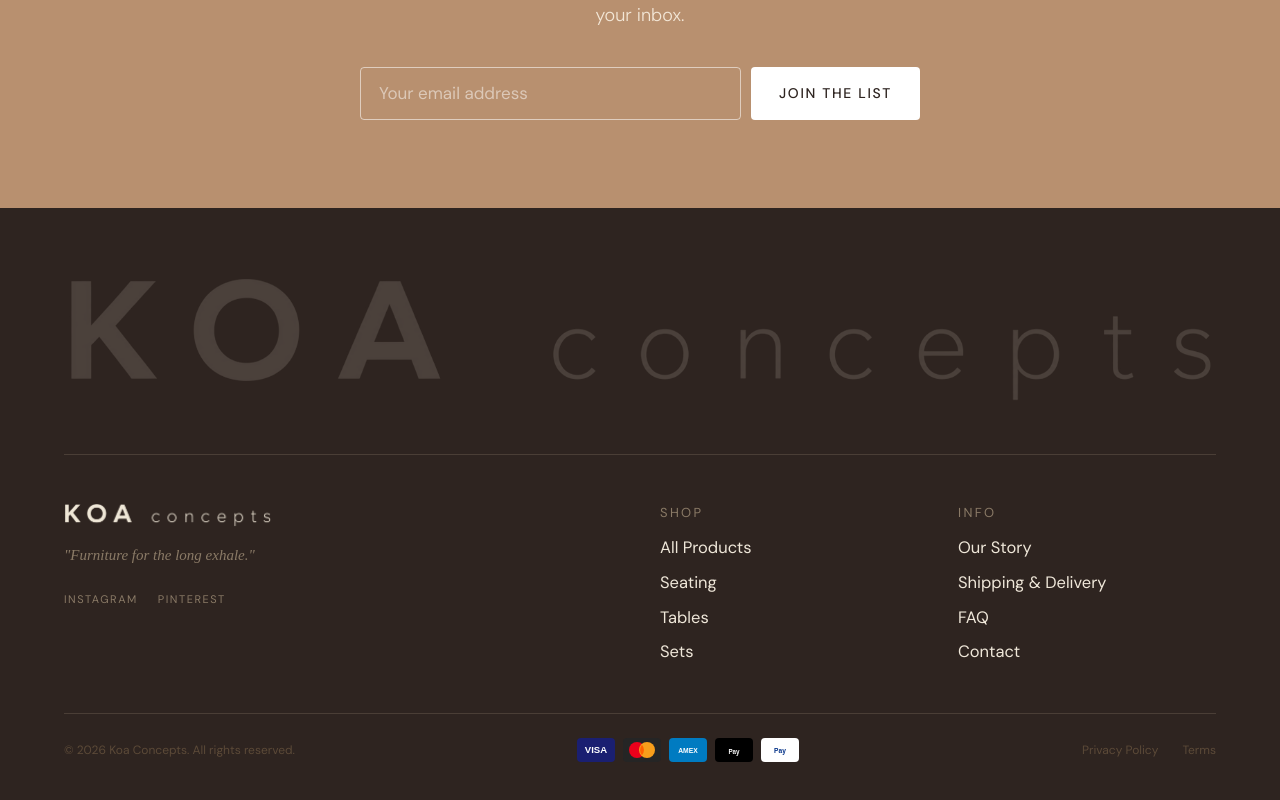
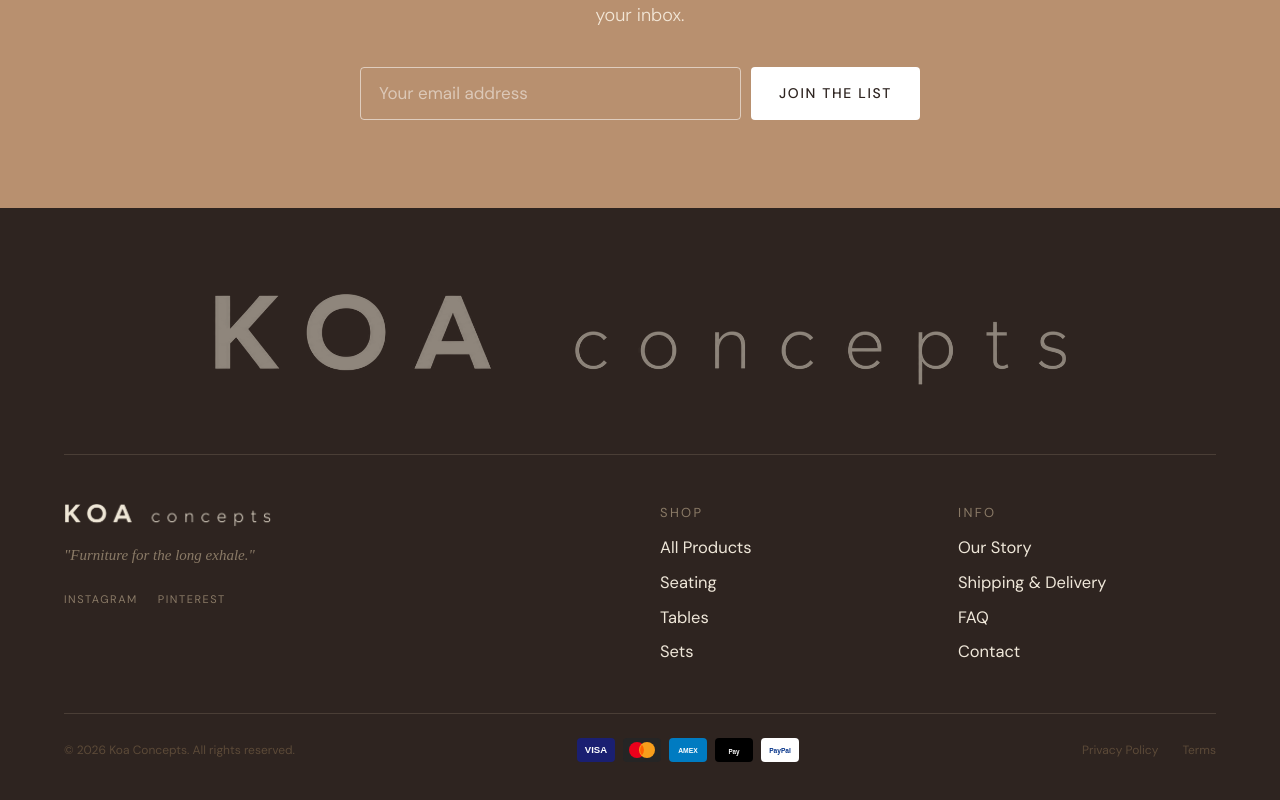
Before and after one commit to tramnguyen-107/koa-concepts, a Next.js app: page / in a window 1280 px wide. Shown: the part 3129-3929 px from the top of the page. Built offline with nearby package versions, Linux system fonts and the light colour scheme.

Commit message:
feat: footer logo scroll scale effect + opacity fix

```diff
--- a/src/components/Footer.tsx
+++ b/src/components/Footer.tsx
@@ -1,3 +1,5 @@
+'use client';
+import { useEffect, useRef, useState } from 'react';
 import Link from 'next/link';
 import Image from 'next/image';
 
@@ -10,41 +12,58 @@
 function PaymentIcons() {
   return (
     <div style={{ display: 'flex', gap: 8, alignItems: 'center', flexWrap: 'wrap' }}>
-      {/* Visa */}
-      <svg width="38" height="24" viewBox="0 0 38 24" rx="4" style={{ background: '#1A1F71', borderRadius: 4, padding: '3px 5px' }}>
-        <text x="50%" y="16" textAnchor="middle" fontFamily="Arial" fontWeight="bold" fontSize="13" fill="#FFFFFF" letterSpacing="0">VISA</text>
+      <svg width="38" height="24" viewBox="0 0 38 24" style={{ background: '#1A1F71', borderRadius: 4, padding: '3px 5px' }}>
+        <text x="50%" y="16" textAnchor="middle" fontFamily="Arial" fontWeight="bold" fontSize="13" fill="#FFFFFF">VISA</text>
       </svg>
-      {/* Mastercard */}
       <svg width="38" height="24" viewBox="0 0 38 24" style={{ background: '#252525', borderRadius: 4 }}>
         <circle cx="14" cy="12" r="8" fill="#EB001B" />
         <circle cx="24" cy="12" r="8" fill="#F79E1B" />
         <path d="M19 6.8a8 8 0 0 1 0 10.4A8 8 0 0 1 19 6.8z" fill="#FF5F00" />
       </svg>
-      {/* Amex */}
       <svg width="38" height="24" viewBox="0 0 38 24" style={{ background: '#007BC1', borderRadius: 4, padding: '3px 4px' }}>
         <text x="50%" y="16" textAnchor="middle" fontFamily="Arial" fontWeight="bold" fontSize="9" fill="#FFFFFF">AMEX</text>
       </svg>
-      {/* Apple Pay */}
       <svg width="38" height="24" viewBox="0 0 38 24" style={{ background: '#000000', borderRadius: 4, padding: '2px 4px' }}>
-        <text x="50%" y="10" textAnchor="middle" fontFamily="Arial" fontSize="6" fill="#FFFFFF"></text>
         <text x="50%" y="17" textAnchor="middle" fontFamily="Arial" fontWeight="bold" fontSize="8" fill="#FFFFFF">Pay</text>
       </svg>
-      {/* PayPal */}
       <svg width="38" height="24" viewBox="0 0 38 24" style={{ background: '#FFFFFF', borderRadius: 4, padding: '3px 5px' }}>
-        <text x="50%" y="16" textAnchor="middle" fontFamily="Arial" fontWeight="bold" fontSize="9" fill="#003087">Pay</text>
+        <text x="50%" y="16" textAnchor="middle" fontFamily="Arial" fontWeight="bold" fontSize="9" fill="#003087">PayPal</text>
       </svg>
     </div>
   );
 }
 
 export default function Footer() {
+  const logoRef = useRef<HTMLDivElement>(null);
+  const [scale, setScale] = useState(0.7);
+
+  useEffect(() => {
+    const onScroll = () => {
+      if (!logoRef.current) return;
+      const rect = logoRef.current.getBoundingClientRect();
+      const windowH = window.innerHeight;
+      // progress: 0 when bottom of logo enters viewport, 1 when top reaches center
+      const progress = Math.min(1, Math.max(0, (windowH - rect.top) / (windowH + rect.height)));
+      setScale(0.7 + progress * 0.35);
+    };
+    window.addEventListener('scroll', onScroll, { passive: true });
+    onScroll();
+    return () => window.removeEventListener('scroll', onScroll);
+  }, []);
+
   return (
     <footer style={{ background: '#2E2420' }}>
       <div style={{ maxWidth: 1200, margin: '0 auto', padding: '64px 24px' }}>
 
-        {/* Big logo */}
-        <div style={{ borderBottom: '0.5px solid #4A3E36', marginBottom: 48, paddingBottom: 48, overflow: 'hidden' }}>
-          <Image src="/koa-logo-light.png" alt="Koa Concepts" width={1200} height={120} style={{ width: '100%', height: 'auto', display: 'block', opacity: 0.15 }} />
+        {/* Big scroll logo */}
+        <div ref={logoRef} style={{ borderBottom: '0.5px solid #4A3E36', marginBottom: 48, paddingBottom: 48, overflow: 'hidden' }}>
+          <Image
+            src="/koa-logo-light.png"
+            alt="Koa Concepts"
+            width={1200}
+            height={120}
+            style={{ width: '100%', height: 'auto', display: 'block', opacity: 0.5, transform: `scale(${scale})`, transformOrigin: 'center center', transition: 'transform 0.1s ease-out' }}
+          />
         </div>
 
         <div style={{ display: 'grid', gridTemplateColumns: 'repeat(auto-fit, minmax(180px, 1fr))', gap: 40, marginBottom: 48 }}>
```
